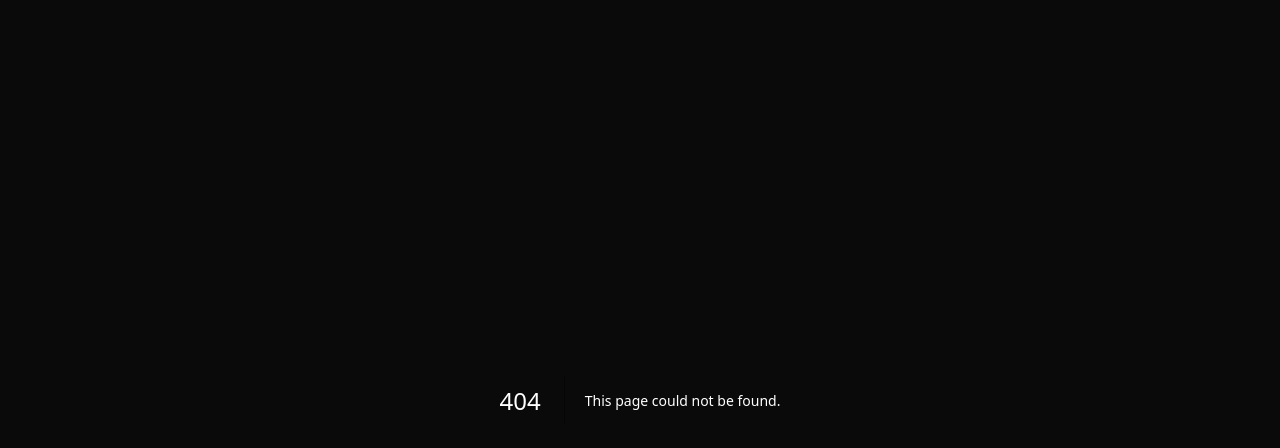
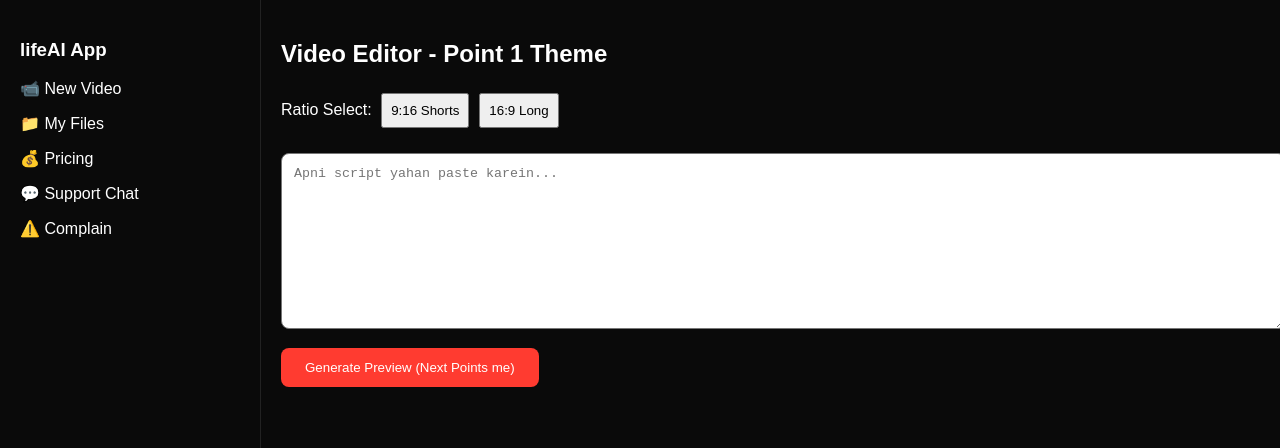
Before and after one commit to muradofficalid-art/LifeAI, a Next.js app: page /dashboard in a window 1280 px wide. Before the commit this address had no page. Shown: the top 448 px of the page. Built offline with nearby package versions, Linux system fonts and the light colour scheme.

Commit message:
Rename page.tsx-DASHBOARD to page.tsx

```diff
--- /dev/null
+++ b/app/dashboard/page.tsx
@@ -0,0 +1,16 @@
+export default function Dashboard() {
+  return (
+    <div style={{display:'flex',minHeight:'100vh'}}>
+      <div style={{width:220,borderRight:'1px solid #222',padding:20}}>
+        <h3>lifeAI App</h3>
+        <p>📹 New Video</p><p>📁 My Files</p><p>💰 Pricing</p><p>💬 Support Chat</p><p>⚠️ Complain</p>
+      </div>
+      <div style={{flex:1,padding:20}}>
+        <h2>Video Editor - Point 1 Theme</h2>
+        <div style={{marginTop:20}}><label>Ratio Select: </label><button style={{margin:5,padding:8}}>9:16 Shorts</button><button style={{margin:5,padding:8}}>16:9 Long</button></div>
+        <textarea placeholder="Apni script yahan paste karein..." style={{width:'100%',height:150,marginTop:20,padding:12,borderRadius:8}}></textarea>
+        <button style={{marginTop:15,background:'#ff3b30',color:'white',padding:'12px 24px',borderRadius:8,border:0}}>Generate Preview (Next Points me)</button>
+      </div>
+    </div>
+  )
+}
```
